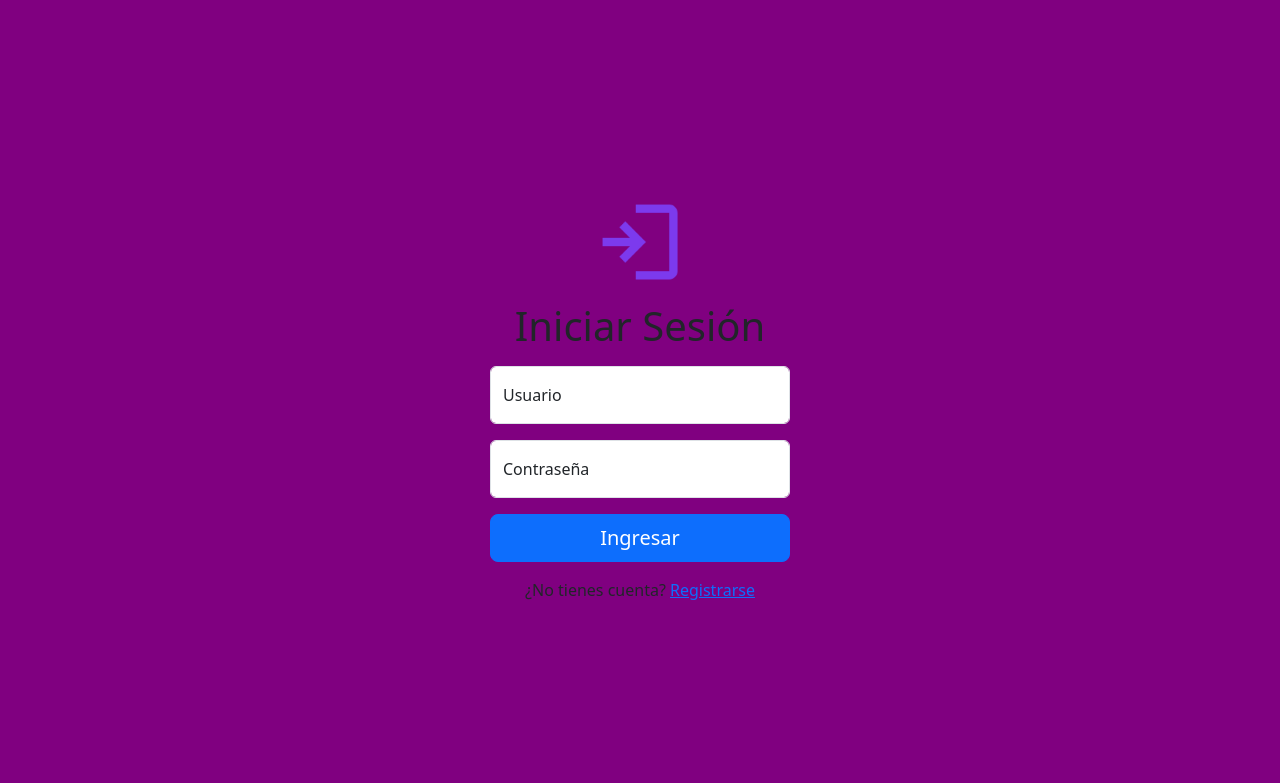
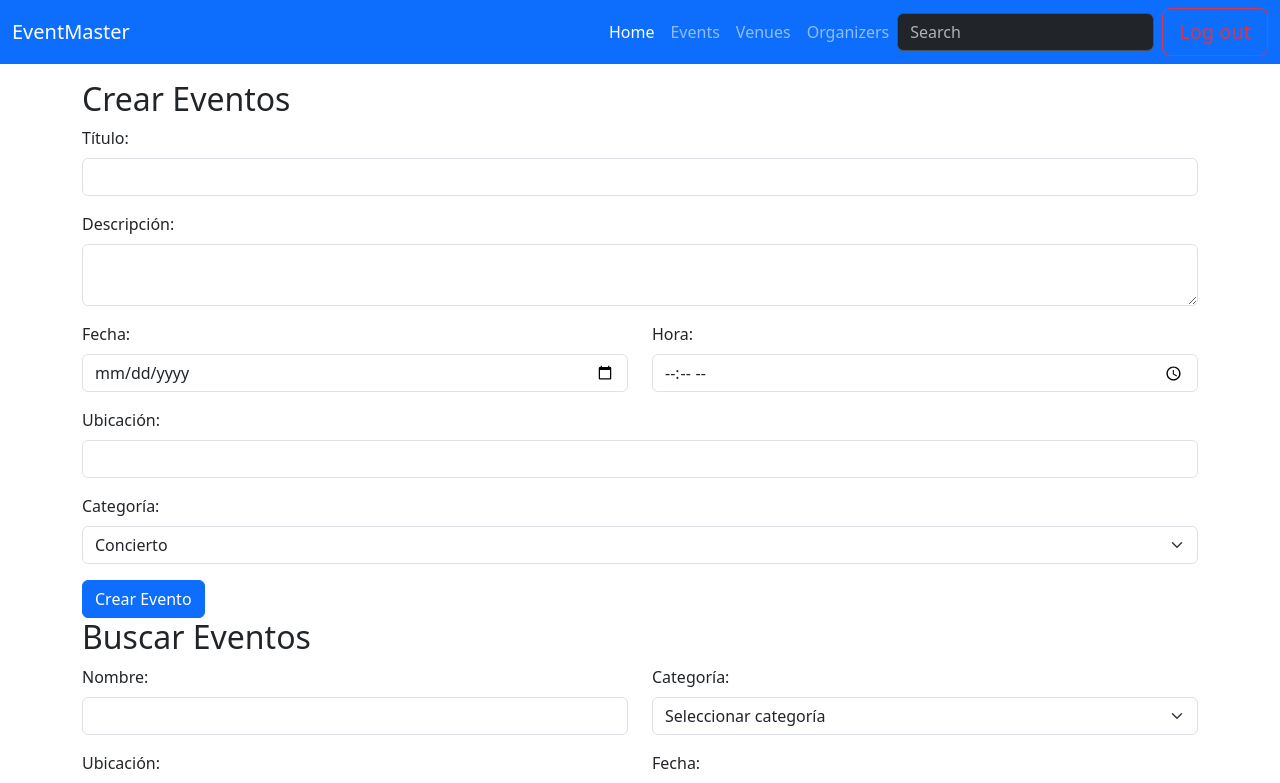
Before and after one commit to kevinov07/EventMaster-frontend, an Angular app: page /dashboard in a window 1280 px wide. Before the commit this address led to /login. Shown: the top 783 px of the page. Built offline with nearby package versions, Linux system fonts and the light colour scheme.

Commit message:
add: header and dashboard component

```diff
--- a/src/app/app.routes.ts
+++ b/src/app/app.routes.ts
@@ -1,10 +1,12 @@
 import { Routes } from '@angular/router';
 import { LoginComponent } from './components/login/login.component';
 import { SignUpComponent } from './components/sign-up/sign-up.component';
+import { DashboardComponent } from './components/dashboard/dashboard.component';
 
 export const routes: Routes = [
   {path: 'login', component: LoginComponent},
   {path: 'signUp', component: SignUpComponent},
+  {path: 'dashboard', component: DashboardComponent},
   {path: '', redirectTo: 'login', pathMatch: 'full'},
   {path: '**', redirectTo: 'login', pathMatch: 'full'}
 
--- /dev/null
+++ b/src/app/components/dashboard/dashboard.component.html
@@ -0,0 +1,104 @@
+<app-header class="fixed-top"></app-header>
+<div class="container" style="margin-top: 80px;">
+  <!-- Sección para crear eventos -->
+  <section>
+    <h2>Crear Eventos</h2>
+    <!-- Formulario para crear eventos -->
+    <form>
+      <div class="mb-3">
+        <label for="titulo" class="form-label">Título:</label>
+        <input type="text" class="form-control" id="titulo" name="titulo">
+      </div>
+
+      <div class="mb-3">
+        <label for="descripcion" class="form-label">Descripción:</label>
+        <textarea class="form-control" id="descripcion" name="descripcion"></textarea>
+      </div>
+
+      <div class="row mb-3">
+        <div class="col">
+          <label for="fecha" class="form-label">Fecha:</label>
+          <input type="date" class="form-control" id="fecha" name="fecha">
+        </div>
+        <div class="col">
+          <label for="hora" class="form-label">Hora:</label>
+          <input type="time" class="form-control" id="hora" name="hora">
+        </div>
+      </div>
+
+      <div class="mb-3">
+        <label for="ubicacion" class="form-label">Ubicación:</label>
+        <input type="text" class="form-control" id="ubicacion" name="ubicacion">
+      </div>
+
+      <div class="mb-3">
+        <label for="categoria" class="form-label">Categoría:</label>
+        <select class="form-select" id="categoria" name="categoria">
+          <option value="concierto">Concierto</option>
+          <option value="feria">Feria</option>
+          <option value="deportivo">Deportivo</option>
+          <!-- Agrega más opciones de categoría según tus necesidades -->
+        </select>
+      </div>
+
+      <button type="submit" class="btn btn-primary">Crear Evento</button>
+    </form>
+  </section>
+
+  <!-- Sección para buscar eventos -->
+  <section id="buscar-eventos" class="mb-5">
+    <h2>Buscar Eventos</h2>
+    <form>
+      <div class="row mb-3">
+        <div class="col-md-6">
+          <label for="nombre" class="form-label">Nombre:</label>
+          <input type="text" class="form-control" id="nombre" name="nombre">
+        </div>
+        <div class="col-md-6">
+          <label for="categoria" class="form-label">Categoría:</label>
+          <select class="form-select" id="categoria" name="categoria">
+            <option value="">Seleccionar categoría</option>
+            <option value="concierto">Concierto</option>
+            <option value="feria">Feria</option>
+            <option value="deportivo">Deportivo</option>
+            <!-- Agrega más opciones de categoría según necesites -->
+          </select>
+        </div>
+      </div>
+      <div class="row mb-3">
+        <div class="col-md-6">
+          <label for="ubicacion" class="form-label">Ubicación:</label>
+          <input type="text" class="form-control" id="ubicacion" name="ubicacion">
+        </div>
+        <div class="col-md-6">
+          <label for="fecha" class="form-label">Fecha:</label>
+          <input type="date" class="form-control" id="fecha" name="fecha">
+        </div>
+      </div>
+      <button type="submit" class="btn btn-primary">Buscar</button>
+    </form>
+  </section>
+
+
+  <!-- Sección para inscribirse a eventos -->
+  <section>
+    <h2>Inscribirse a Eventos</h2>
+    <!-- Lista de eventos disponibles para inscripción -->
+    <!-- Aquí puedes mostrar una lista de eventos con la opción de inscribirse -->
+  </section>
+
+  <!-- Sección para gestionar eventos creados -->
+  <section>
+    <h2>Gestionar Eventos Creados</h2>
+    <!-- Lista de eventos creados por el usuario con opciones para editar o cancelar -->
+    <!-- Aquí puedes mostrar una lista de eventos creados por el usuario con opciones de edición y cancelación -->
+  </section>
+
+  <!-- Sección para visualizar eventos inscritos -->
+  <section>
+    <h2>Eventos Inscritos</h2>
+    <!-- Lista de eventos a los que el usuario se ha inscrito -->
+    <!-- Aquí puedes mostrar una lista de eventos a los que el usuario se ha inscrito -->
+  </section>
+
+</div>
--- /dev/null
+++ b/src/app/components/header/header.component.html
@@ -0,0 +1,27 @@
+<nav class="navbar navbar-expand-lg bg-primary" data-bs-theme="dark">
+  <div class="container-fluid">
+    <a class="navbar-brand" href="#">EventMaster</a>
+    <button class="navbar-toggler" type="button" data-bs-toggle="collapse" data-bs-target="#navbarSupportedContent" aria-controls="navbarSupportedContent" aria-expanded="false" aria-label="Toggle navigation">
+      <span class="navbar-toggler-icon"></span>
+    </button>
+    <div class="collapse navbar-collapse" id="navbarSupportedContent">
+      <ul class="navbar-nav ms-auto me-0 mb-2 mb-lg-0">
+        <li class="nav-item">
+          <a class="nav-link active" aria-current="page" href="#">Home</a>
+        </li>
+        <li class="nav-item">
+          <a class="nav-link" href="#">Events</a>
+        <li class="nav-item">
+        <li class="nav-item">
+          <a class="nav-link" href="#">Venues</a>
+        <li class="nav-item">
+        <li class="nav-item">
+          <a class="nav-link" href="#">Organizers</a>
+      </ul>
+      <form class="d-flex" role="search">
+        <input class="form-control me-2" type="search" placeholder="Search" aria-label="Search">
+      </form>
+      <button class="btn btn-outline-danger btn-primary btn-lg" routerLink="/login" type="button">Log out</button>
+    </div>
+  </div>
+</nav>
--- a/src/app/components/login/login.component.html
+++ b/src/app/components/login/login.component.html
@@ -2,17 +2,31 @@
   <div class="body">
     <img class="logo" src="assets/images/login.png" alt="img login"/>
     <h1 class="mb-3">Iniciar Sesión</h1>
+    <form [formGroup]="loginForm" (submit)="login()">
       <div class="form-floating mb-3">
-      <input type="text" class="form-control" formControl="username" placeholder="Ingrese Usuario">
+        <input type="text" class="form-control" placeholder="Ingrese Usuario" formControlName="username">
         <label>Usuario</label>
+        <div class="alert alert-danger mt-2" [hidden]="!loginValidator('username')">
+          <span *ngIf="loginForm.get('username')?.errors?.['required']">
+            Por favor ingrese un nombre de usuario
+          </span>
+
+        </div>
+        <!-- {{signUpForm.get('username')?.errors | json}} -->
       </div>
       <div class="form-floating mb-3">
-      <input type="password" class="form-control" formControl="password" placeholder="Ingrese Contraseña">
+        <input type="password" class="form-control" placeholder="Ingrese Contraseña" formControlName="password">
         <label>Contraseña</label>
+        <div class="alert alert-danger mt-2 " [hidden]="!loginValidator('password')">
+          <span *ngIf="loginForm.get('password')?.errors?.['required']">
+            Por favor ingrese una contraseña
+          </span>
+        </div>
       </div>
       <div class="d-grid gap-2">
-      <button type="button" (click)="login()" class="btn btn-primary btn-lg">Ingresar</button>
+        <button type="submit" class="btn btn-primary btn-lg">Ingresar</button>
       </div>
+    </form>
     <p class="mt-3"> ¿No tienes cuenta? <a class="activebutton" routerLinkActive="active" routerLink="/signUp">Registrarse</a></p>
   </div>
 </div>
--- a/src/app/components/login/login.component.ts
+++ b/src/app/components/login/login.component.ts
@@ -1,30 +1,55 @@
-import { Component } from '@angular/core';
-import { FormControl } from '@angular/forms';
+import { Component, inject } from '@angular/core';
+import { FormControl, FormGroup, Validators, ReactiveFormsModule } from '@angular/forms';
 import { RouterLink } from '@angular/router';
+import { CommonModule } from '@angular/common';
+import { User } from '../../interfaces/user';
+import { UserService } from '../../services/user.service';
 
 @Component({
   selector: 'app-login',
   standalone: true,
-  imports: [RouterLink],
+  imports: [CommonModule, RouterLink, ReactiveFormsModule],
   templateUrl: './login.component.html',
   styleUrl: './login.component.css'
 })
 export class LoginComponent {
-  username = new FormControl('');
-  password = new FormControl('');
+  userService: UserService = inject(UserService);
+
   constructor() { }
 
-  updateUsername(event: any) {
-    this.username.setValue(event.target.value);
+  loginForm = new FormGroup({
+    username: new FormControl('', Validators.required),
+    password: new FormControl('', Validators.required)
+  })
+
+
+  loginValidator(field: string) {
+    const control = this.loginForm.get(field);
+
+    return !control?.valid && !control?.pristine;
   }
+  // updateUsername(event: any) {
+  //   this.username.setValue(event.target.value);
+  // }
 
-  updatePassword(event: any) {
-    this.password.setValue(event.target.value);
-  }
+  // updatePassword(event: any) {
+  //   this.password.setValue(event.target.value);
+  // }
 
   login() {
-    console.log('Logging in with username:', this.username.value, 'and password:', this
-    .password.value);
+    // if (this.loginForm.value.password !== this.loginForm.value.confirmPassword) {
+    //   alert('Passwords do not match');
+    //   return;
+    // }
+
+    const user: User = {
+      username: this.loginForm.value.username ?? '',
+      password: this.loginForm.value.password ?? ''
+    }
+
+    //this.userService.login(user)
+    // console.log('Logging in with username:', this.username.value, 'and password:', this
+    // .password.value);
 
   }
 
--- a/src/app/components/sign-up/sign-up.component.ts
+++ b/src/app/components/sign-up/sign-up.component.ts
@@ -17,7 +17,7 @@ export class SignUpComponent {
 
   signUpForm = new FormGroup({
     username: new FormControl('', [Validators.required, Validators.minLength(4), Validators.maxLength(20) ]),
-    password: new FormControl('', [Validators.required, Validators.minLength(8), Validators.maxLength(20), Validators.pattern(/^(?=.*[A-Za-z])(?=.*\d).+$/)]),
+    password: new FormControl('', [Validators.required, Validators.maxLength(20), Validators.pattern(/^(?=.*[A-Za-z])(?=.*\d)[A-Za-z\d]{8,}$/)]),
     confirmPassword: new FormControl('', [Validators.required])
   });
 
@@ -27,10 +27,6 @@ export class SignUpComponent {
 
   signupValidator(field: string) {
     const control = this.signUpForm.get(field);
-
-    if(field === 'confirmPassword' && this.signUpForm.value.password !== this.signUpForm.value.confirmPassword) {
-      return true;
-    }
 
     return !control?.valid && !control?.pristine
   }
--- a/src/styles.css
+++ b/src/styles.css
@@ -22,7 +22,7 @@ html, body {
 }
 
 .body {
-  max-width: 300px;
+  max-width: 320px;
   width: 100%;
   text-align: center;
 }
```
Also changed, not shown: src/app/components/dashboard/dashboard.component.ts (added, +13 -0 lines), src/app/components/header/header.component.ts (added, +13 -0 lines), src/app/components/sign-up/sign-up.component.html (+2 -5 lines), src/app/components/dashboard/dashboard.component.css (added), src/app/components/header/header.component.css (added), 2 other files (tests, documents, lock files or other folders). Lines whose indentation alone changed are shown as unchanged.
